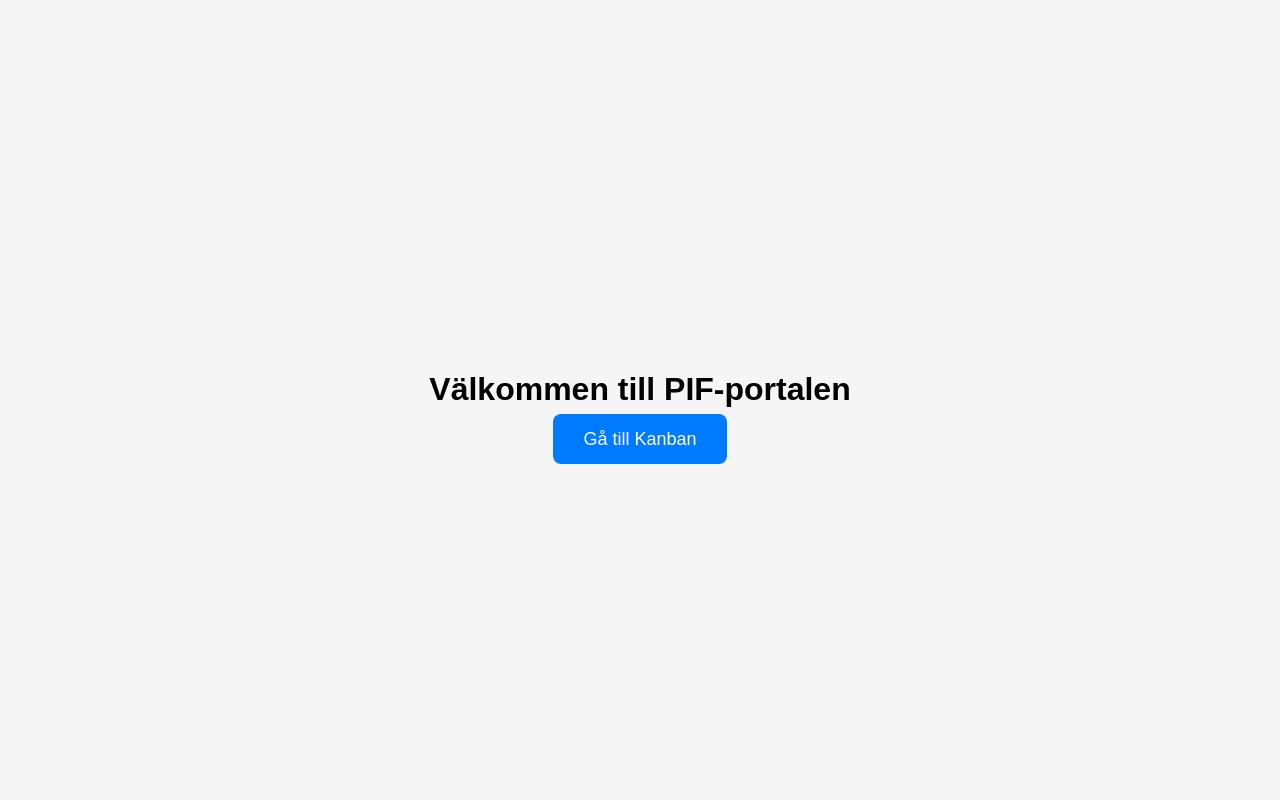
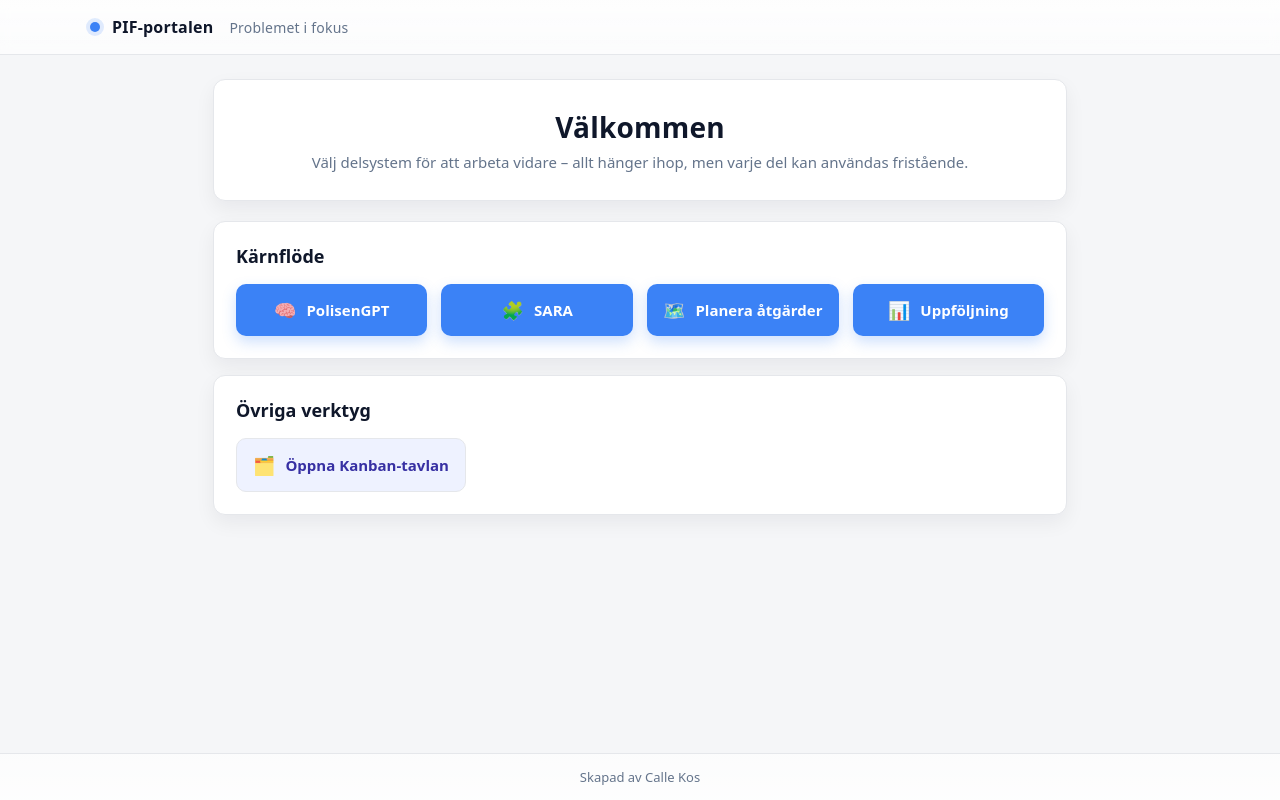
Before and after one commit to callekos/PIF-Portal, a website: page portal/index.html in a window 1280 px wide. Drawn offline with Linux system fonts and the light colour scheme.

Commit message:
Fixat Startsidan och lagt till visualisering av en tanke kring hur det kan se ut

```diff
--- a/portal/index.html
+++ b/portal/index.html
@@ -1,40 +1,204 @@
-<!DOCTYPE html>
+<!doctype html>
 <html lang="sv">
 <head>
-  <meta charset="UTF-8">
+  <meta charset="utf-8" />
+  <meta name="viewport" content="width=device-width, initial-scale=1" />
   <title>PIF-portalen</title>
   <style>
-    body {
-      font-family: Arial, sans-serif;
-      background: #f5f5f5;
-      display: flex;
-      justify-content: center;
-      align-items: center;
-      height: 100vh;
-      margin: 0;
+    :root{
+      --bg:#f5f6f8;
+      --card:#ffffff;
+      --text:#0f172a;
+      --muted:#64748b;
+      --border:#e5e7eb;
+      --blue:#3b82f6;
+      --blue-hover:#2563eb;
+      --shadow: 0 8px 20px rgba(15, 23, 42, .06);
+      --radius: 12px;
     }
-    .container {
-      text-align: center;
+
+    html,body{
+      height:100%;
+      margin:0;
+      font-family: system-ui, -apple-system, Segoe UI, Roboto, Helvetica, Arial, "Apple Color Emoji","Segoe UI Emoji";
+      color:var(--text);
+      background:var(--bg);
     }
-    .button {
-      padding: 15px 30px;
-      font-size: 18px;
-      color: white;
-      background-color: #007bff;
-      border: none;
-      border-radius: 8px;
-      cursor: pointer;
-      text-decoration: none;
+
+    .wrap{
+      min-height:100%;
+      display:flex;
+      flex-direction:column;
     }
-    .button:hover {
-      background-color: #0056b3;
+
+    header{
+      position:sticky;
+      top:0;
+      background:linear-gradient(180deg, rgba(255,255,255,.85), rgba(255,255,255,.65));
+      backdrop-filter: blur(6px);
+      border-bottom:1px solid var(--border);
+      z-index:10;
     }
+    .bar{
+      max-width:1100px;
+      margin:0 auto;
+      padding:16px 20px;
+      display:flex;
+      align-items:center;
+      justify-content:space-between;
+    }
+    .app-title{
+      display:flex; gap:12px; align-items:center;
+      font-weight:700; letter-spacing:.2px;
+    }
+    .app-title .dot{
+      width:10px; height:10px; border-radius:999px; background:var(--blue);
+      box-shadow:0 0 0 4px rgba(59,130,246,.15);
+      display:inline-block;
+    }
+    .sub{
+      color:var(--muted);
+      font-size:14px; font-weight:500;
+      margin-left:4px;
+    }
+
+    main{
+      flex:1;
+      max-width:1100px;
+      margin:24px auto 32px;
+      padding:0 20px;
+    }
+
+    .hero{
+      background:var(--card);
+      border:1px solid var(--border);
+      border-radius:var(--radius);
+      box-shadow:var(--shadow);
+      padding:28px;
+      text-align:center;
+      margin-bottom:20px;
+    }
+    .hero h1{
+      margin:0 0 6px 0;
+      font-size:28px;
+      letter-spacing:.2px;
+    }
+    .hero p{
+      margin:0; color:var(--muted);
+      font-size:15px;
+    }
+
+    .section{
+      background:var(--card);
+      border:1px solid var(--border);
+      border-radius:var(--radius);
+      box-shadow:var(--shadow);
+      padding:22px;
+      margin-top:16px;
+    }
+    .section h2{
+      margin:0 0 16px 0;
+      font-size:18px;
+    }
+
+    .grid{
+      display:grid;
+      grid-template-columns: repeat(4, minmax(0,1fr));
+      gap:14px;
+    }
+    @media (max-width:1000px){ .grid{grid-template-columns: repeat(2, minmax(0,1fr));} }
+    @media (max-width:560px){ .grid{grid-template-columns: 1fr;} }
+
+    .btn{
+      display:inline-flex;
+      align-items:center; justify-content:center;
+      gap:10px;
+      padding:14px 16px;
+      background:var(--blue);
+      color:white; text-decoration:none;
+      font-weight:600; font-size:15px;
+      border:none; border-radius:10px;
+      box-shadow: 0 6px 14px rgba(59,130,246,.25);
+      transition:transform .05s ease, background .15s ease, box-shadow .15s ease;
+      cursor:pointer;
+      user-select:none;
+    }
+    .btn:hover{ background:var(--blue-hover); transform:translateY(-1px); }
+    .btn:active{ transform:translateY(0); }
+    .btn.secondary{
+      background:#eef2ff; color:#3730a3;
+      box-shadow:none; border:1px solid #e5e7eb;
+    }
+    .btn.secondary:hover{ background:#e0e7ff; }
+
+    .btn .emoji{
+      font-size:18px; opacity:.95;
+    }
+
+    .tools{
+      display:flex; gap:12px; flex-wrap:wrap;
+    }
+
+    footer{
+      border-top:1px solid var(--border);
+      padding:14px 0;
+      color:var(--muted); font-size:13px; text-align:center;
+      background:linear-gradient(180deg, rgba(255,255,255,.65), rgba(255,255,255,.85));
+    }
+    footer a{ color:var(--muted); text-decoration:none; border-bottom:1px dotted #cbd5e1; }
+    footer a:hover{ color:var(--text); }
+
   </style>
 </head>
 <body>
-  <div class="container">
-    <h1>Välkommen till PIF-portalen</h1>
-    <a class="button" href="/kanban/">Gå till Kanban</a>
+  <div class="wrap">
+    <header>
+      <div class="bar">
+        <div class="app-title">
+          <span class="dot" aria-hidden="true"></span>
+          <span>PIF-portalen</span>
+          <span class="sub">Problemet i fokus</span>
+        </div>
+      </div>
+    </header>
+
+    <main>
+      <section class="hero" aria-labelledby="welcome">
+        <h1 id="welcome">Välkommen</h1>
+        <p>Välj delsystem för att arbeta vidare – allt hänger ihop, men varje del kan användas fristående.</p>
+      </section>
+
+      <section class="section" aria-labelledby="core">
+        <h2 id="core">Kärnflöde</h2>
+        <div class="grid">
+          <a class="btn" href="#" title="PolisenGPT (kommer senare)">
+            <span class="emoji">🧠</span> PolisenGPT
+          </a>
+          <a class="btn" href="#" title="SARA (kommer senare)">
+            <span class="emoji">🧩</span> SARA
+          </a>
+          <a class="btn" href="#" title="Planera åtgärder (kommer senare)">
+            <span class="emoji">🗺️</span> Planera åtgärder
+          </a>
+          <a class="btn" href="#" title="Uppföljning (kommer senare)">
+            <span class="emoji">📊</span> Uppföljning
+          </a>
+        </div>
+      </section>
+
+      <section class="section" aria-labelledby="tools">
+        <h2 id="tools">Övriga verktyg</h2>
+        <div class="tools">
+          <a class="btn secondary" href="/kanban/">
+            <span class="emoji">🗂️</span> Öppna Kanban-tavlan
+          </a>
+        </div>
+      </section>
+    </main>
+
+    <footer>
+      Skapad av Calle Kos
+    </footer>
   </div>
 </body>
 </html>
```
Also changed, not shown: README.md.
